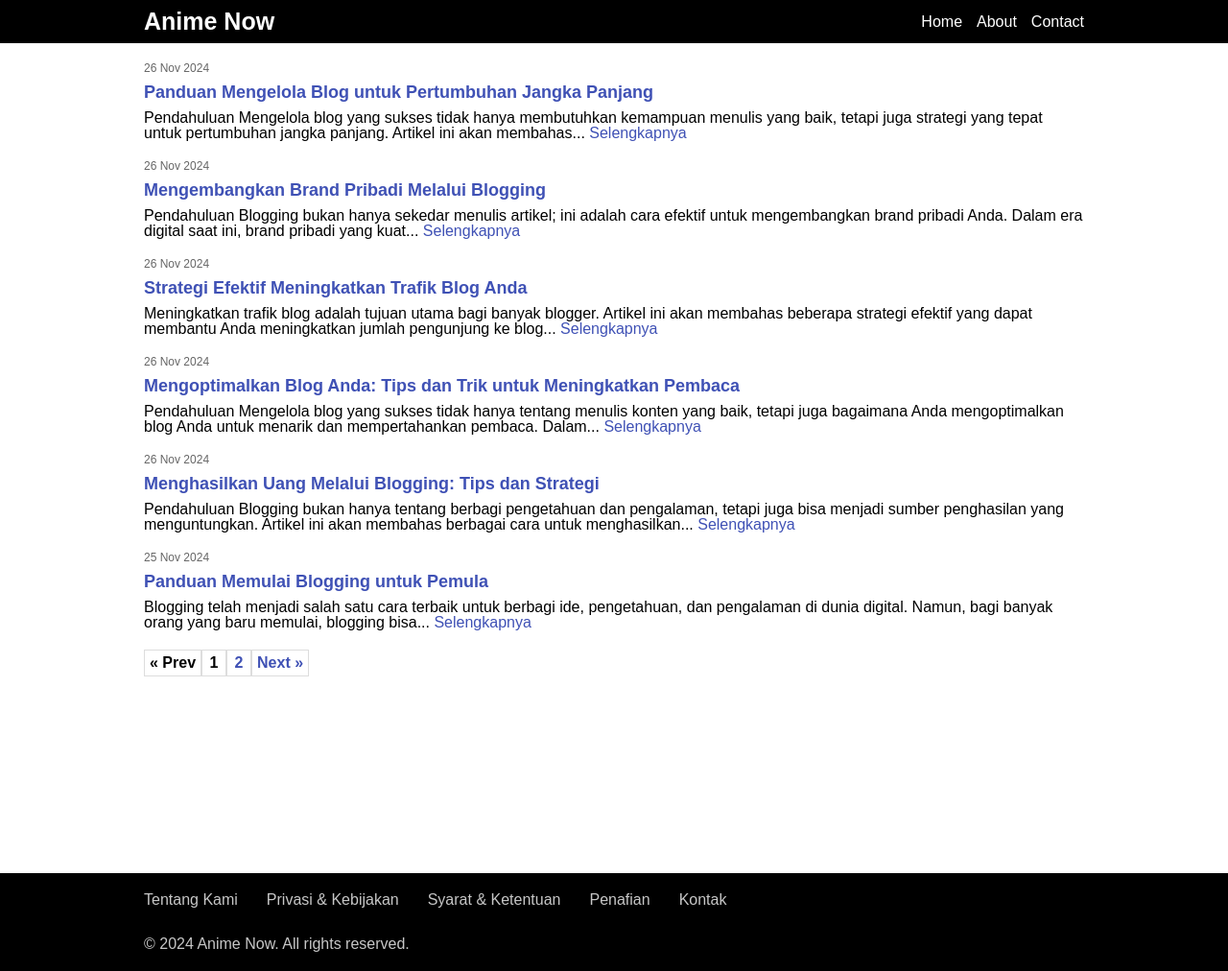
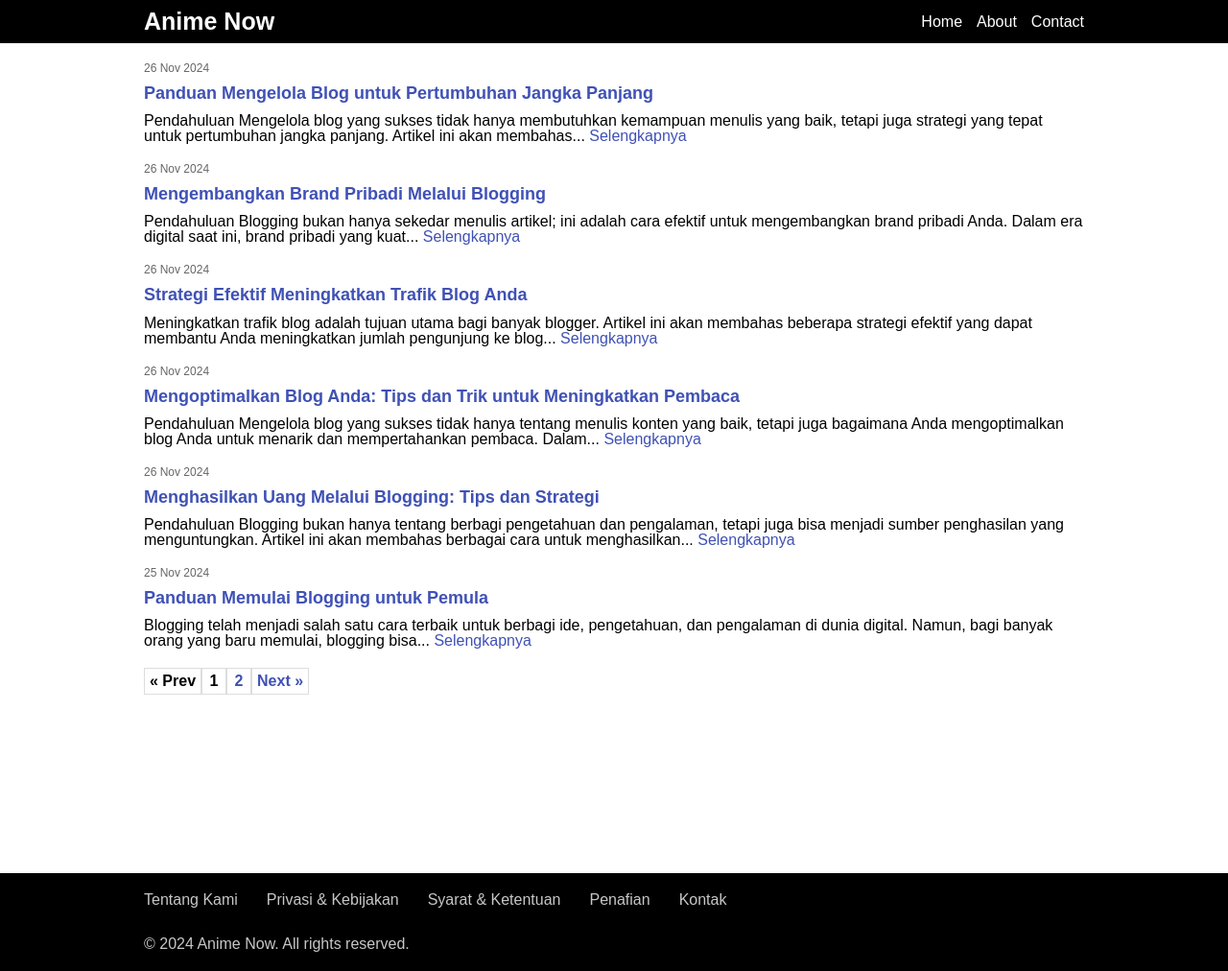
Before and after one commit to insanmuliadi90/jekyll-blog, a Jekyll site: the page built from index.markdown, in a window 1280 px wide. Shown: the whole page at 96% size. Built offline with Jekyll 4.4.1, drawn with Linux system fonts in a browser that asks for light colours; the list of posts is cut into pages by our own code.

Commit message:
edit style

```diff
--- a/_includes/css.html
+++ b/_includes/css.html
@@ -27,6 +27,7 @@ body{font-family:Arial, roboto,san-serif;font-size: 16px;line-height:1;}
 .breadcrumbs>span:first-child{margin-left:0}
 /* post body */
 .post{margin-bottom:20px;}
+.item-title{line-height:1.18em;}
 .entry-title{margin-bottom:10px;font-size:18px;}
 .content{margin-bottom:20px}
 .post-meta{margin-bottom:15px;}
--- a/_layouts/post.html
+++ b/_layouts/post.html
@@ -3,7 +3,7 @@ layout: base
 ---
     {% include breadcrumbs.html %}
     <article class="content">
-      <h1 class="post-title">{{ page.title }}</h1>
+      <h1 class="item-title post-title">{{ page.title }}</h1>
       <div class="post-meta">
         {% assign bulan = "Jan,Feb,Maret,April,Mei,Juni,Juli,Ags,Sep,Okt,Nov,Des" | split: "," %}
         {% assign bulan_angka = page.date | date: "%m" | minus: 1 %}
--- a/index.markdown
+++ b/index.markdown
@@ -23,7 +23,7 @@ pagination:
 <div class="post-thumb"><img src="{{ post.image }}"></div>
 {% endif %}
 <div class="post-meta">{{ post.date | date: "%d" }} {{ mm }} {{ post.date | date: "%Y" }}</div>
-  <h2 class="entry-title"><a href="{{ post.url }}">{{ post.title }}</a></h2>
+  <h2 class="entry-title item-title"><a href="{{ post.url }}">{{ post.title }}</a></h2>
   {% if post.description %}{{ post.description | escape }}{% else %}{{ truncated_content }}{% endif %}... <a href="{{ post.url }}">Selengkapnya</a>
 
 </section>
```
